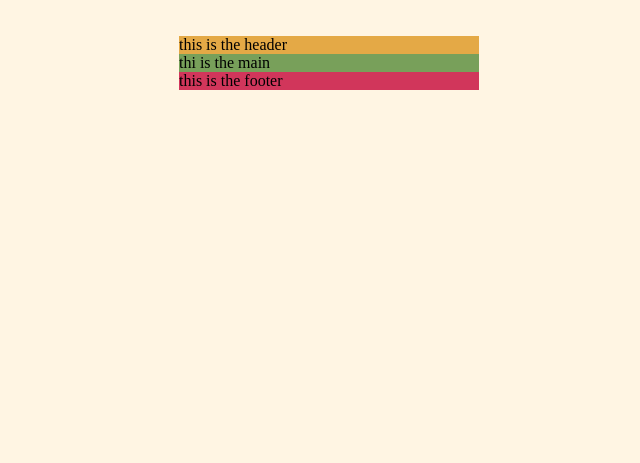
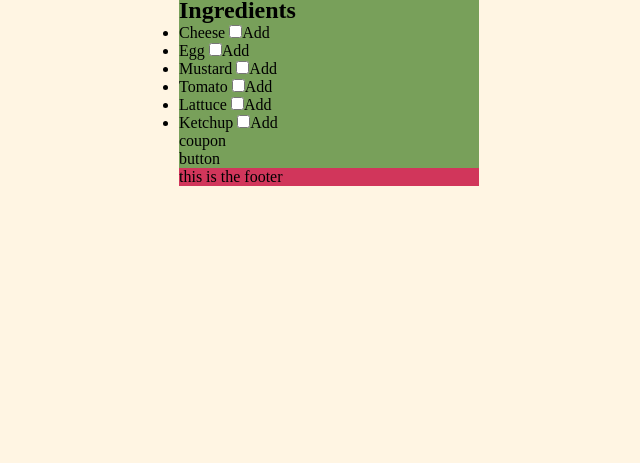
Before and after one commit to grecomatteo86/js-burger, a plain HTML site: page index.html in a window 1280 px wide. Shown: the part 337-800 px from the top of the page, without its empty margins (311-951 px from the left). Drawn offline with Linux system fonts and the light colour scheme.

Commit message:
fixing ingredients list

```diff
--- a/css/style.css
+++ b/css/style.css
@@ -9,8 +9,6 @@ body{
   display: flex;
   justify-content: center;
   align-items: center;
-}
-.wrapper{
 }
 .container{
   width: 300px;
--- a/index.html
+++ b/index.html
@@ -8,13 +8,100 @@
   <title>Burger Creator</title>
 </head>
 <body>
-  <div class="wrapper">
   <div class="container">
     <header>
-        <p>this is the header</p>
+      <h1>Create your Burger</h1>
     </header>
     <main>
-        <p>thi is the main</p>
+
+      <div class="input_container">
+
+        <input id="burgerName" type="text" name="" value="" placeholder="Name your Burger">
+
+      </div>
+
+      <div class="ingredients_container">
+
+        <h2>Ingredients</h2>
+
+        <ul class="ingredients_list">
+
+          <li>
+
+            <label for="cheese">Cheese
+
+              <input id="cheese" class="added_ingredient" type="checkbox" name="cheese" value="5">Add
+
+            </label>
+
+          </li>
+
+          <li>
+
+            <label for="egg">Egg
+
+              <input id="egg" class="added_ingredient" type="checkbox" name="egg" value="5">Add
+
+            </label>
+
+          </li>
+
+          <li>
+
+            <label for="mustard">Mustard
+
+              <input id="mustard" class="added_ingredient" type="checkbox" name="mustard" value="2">Add
+
+            </label>
+
+          </li>
+
+          <li>
+
+            <label for="tomato">Tomato
+
+              <input id="tomato" class="added_ingredient" type="checkbox" name="tomato" value="3">Add
+
+            </label>
+
+          </li>
+
+          <li>
+
+            <label for="lattuce">Lattuce
+
+              <input id="lattuce" class="added_ingredient" type="checkbox" name="lattuce" value="3">Add
+
+            </label>
+
+          </li>
+
+          <li>
+
+            <label for="ketchup">Ketchup
+
+              <input id="ketchup" class="added_ingredient" type="checkbox" name="ketchup" value="2">Add
+
+            </label>
+
+          </li>
+
+        </ul>
+
+      </div>
+
+      <div class="coupon_container">
+
+        <p>coupon</p>
+
+      </div>
+
+      <div class="button_container">
+
+        <p>button</p>
+
+      </div>
+
     </main>
     <footer>
       <p>this is the footer</p>
@@ -80,7 +167,6 @@
         </div>
       </footer>
     </div> -->
-  </div>
   <script src="js/script.js" charset="utf-8"></script>
 </body>
 </html>
--- a/js/script.js
+++ b/js/script.js
@@ -13,14 +13,14 @@ calcolo.addEventListener('click',
 
     /*3. controllo se il nome del panino è stato inserito
     (dobbiamo andarci a leggere l'input 29)*/
-    var nomePanino = document.getElementById('nome_panino');
+    var burgerName = document.getElementById('nome_panino');
     /* di questo input devo andare a controllare il value
-    console.log(nomePanino.value);*/
+    console.log(burgerName.value);*/
     /*4. eseguo il controllo:
     se il valore del nome_panino è diverso da una stringa vuota allora voglio vederne il valore;
     altrimenti compare un messaggio che mi chiede di inserire il nome del panino*/
-    if (nomePanino.value != '') {
-      /* console.log(nomePanino.value);
+    if (burgerName.value != '') {
+      /* console.log(burgerName.value);
       5. ad ogni click devo andare a scorrere tutte le checkbox
       per vedere se sono checkate o no;
       per far questo vado a prendere tutte le checkbox attraverso la classe
```
Lines whose indentation alone changed are shown as unchanged.
